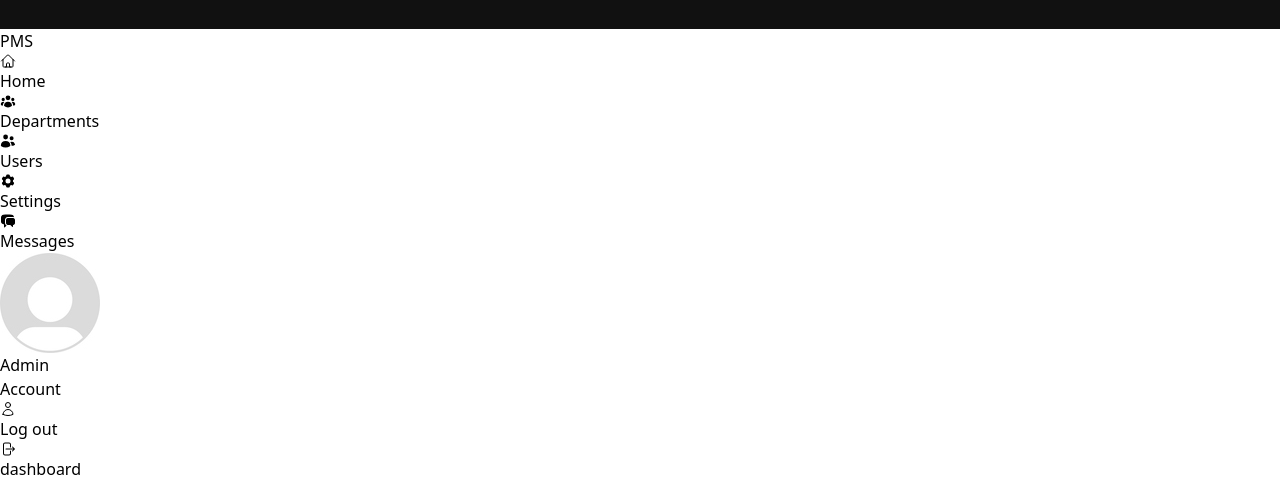
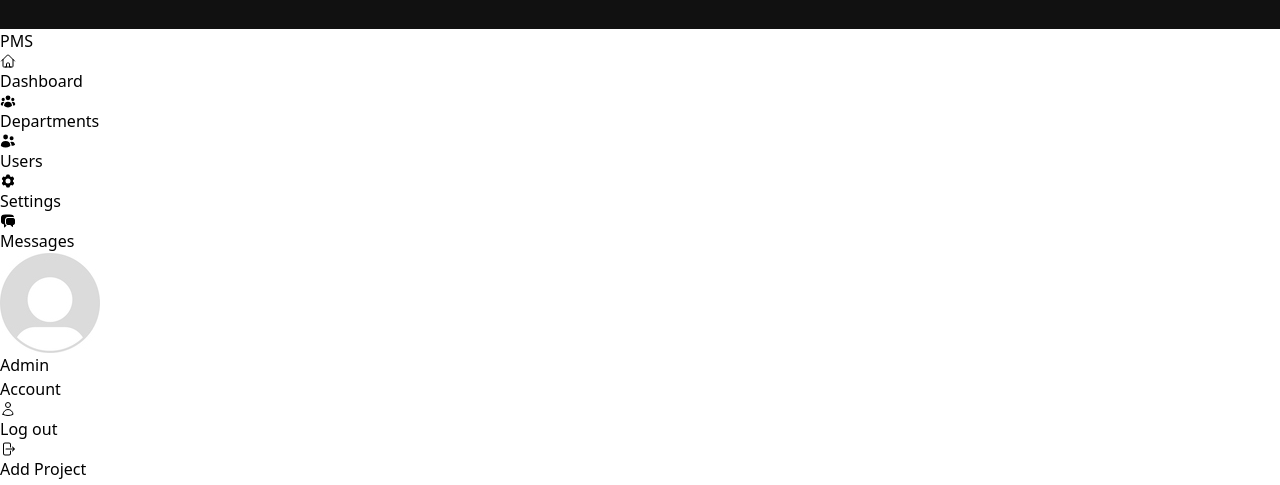
Before and after one commit to rouckay/pmsdev, a React (Vite) app in the folder frontend/: page /dashboard in a window 1280 px wide. Shown: the part 686-1171 px from the top of the page. Built offline with nearby package versions, Linux system fonts and the light colour scheme.

Commit message:
created the a reusable button

```diff
--- /dev/null
+++ b/frontend/src/components/Button.jsx
@@ -0,0 +1,5 @@
+const Button = ({ children }) => {
+  return <button className="button">{children}</button>;
+};
+
+export default Button;
--- a/frontend/src/components/Sidebar.jsx
+++ b/frontend/src/components/Sidebar.jsx
@@ -1,3 +1,4 @@
+import { useState } from "react";
 import { NavLink } from "react-router-dom";
 
 import { HiOutlineHome } from "react-icons/hi2";
@@ -7,6 +8,8 @@ import { HiCog6Tooth } from "react-icons/hi2";
 import { HiChatBubbleLeftRight } from "react-icons/hi2";
 
 const Sidebar = () => {
+  const [active, setActive] = useState(false);
+
   return (
     <aside className="flex flex-col bg-white-100 px-8 py-8 border-r-2 border-white-100 h-screen gap-y-8">
       <div className=" flex flex-col items-center gap-2">
@@ -22,7 +25,7 @@ const Sidebar = () => {
           <li>
             <NavLink className="nav" to="/dashboard">
               <HiOutlineHome className="svg" />
-              <span>Home</span>
+              <span>Dashboard</span>
             </NavLink>
           </li>
           <li>
--- a/frontend/src/index.css
+++ b/frontend/src/index.css
@@ -14,4 +14,7 @@
   .svg {
     @apply w-6 h-6 text-gray-400 transition-all duration-300 hover:text-blue-600 active:text-blue-600;
   }
+  .button {
+    @apply bg-blue-600 hover:bg-blue-700 active:transition-all active:translate-y-[2px]  p-2 rounded-lg text-white;
+  }
 }
--- a/frontend/src/pages/Dashboard.jsx
+++ b/frontend/src/pages/Dashboard.jsx
@@ -1,5 +1,14 @@
+import Button from "../components/Button";
+
 const dashboard = () => {
-  return <div>dashboard</div>;
+  return (
+    <div className="flex flex-col gap-2">
+      <div className="pr-4 self-end">
+        <Button>Add Project</Button>
+      </div>
+      <div>Projects</div>
+    </div>
+  );
 };
 
 export default dashboard;
```
